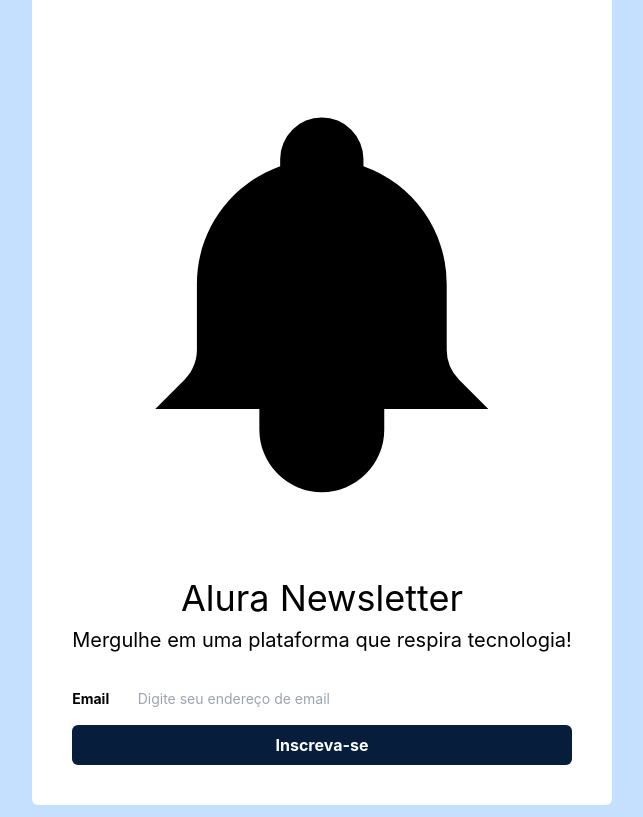
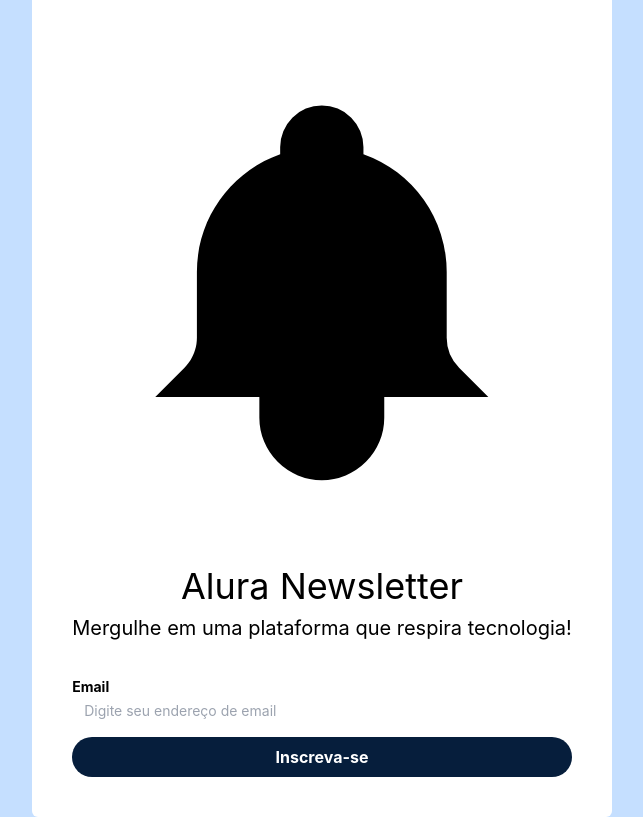
Before and after one commit to ElivanLimaJunior/Tailwind-Css, a plain HTML site: page newsletter.html in a window 1280 px wide. Shown: the whole page, without its empty margins (318-961 px from the left). Drawn offline with nearby package versions, Linux system fonts and the light colour scheme.

Commit message:
Arrumando algumas pontas

```diff
--- a/newsletter.html
+++ b/newsletter.html
@@ -61,8 +61,8 @@
 
             <form>
                 <label class="text-sm font-bold text-gray-700 mb-2" for="email">Email</label>
-                <input class="text-sm mb-4 pl-6" id="email" type="email" placeholder="Digite seu endereço de email">
-                <button class="font-bold text-white bg-azul-escuro w-full py-2 rounded-md" type="button">Inscreva-se</button>
+                <input class="text-sm w-full mb-4 pl-3" id="email" type="email" placeholder="Digite seu endereço de email">
+                <button class=" font-bold text-white bg-azul-escuro w-full py-2 rounded-[24px]" type="button">Inscreva-se</button>
             </form>
         </section>
     </main>
```
